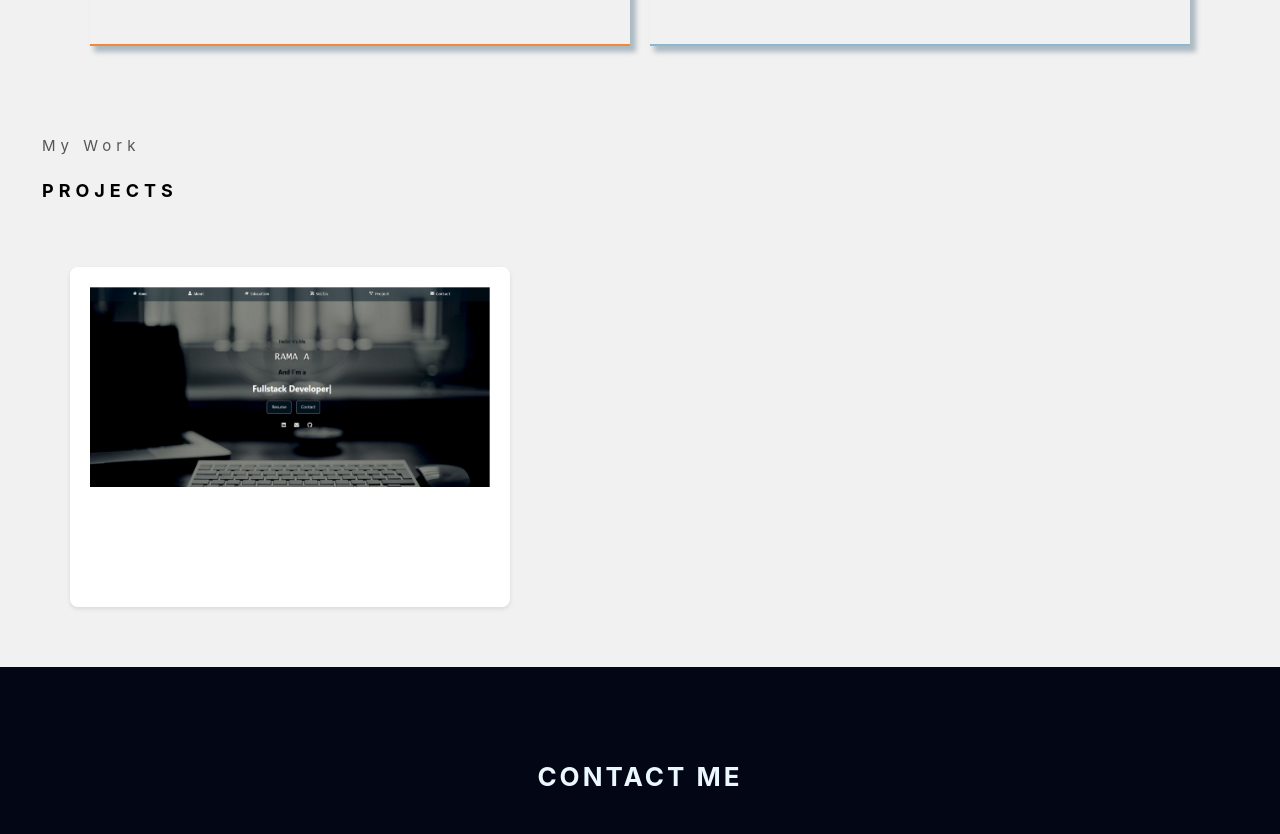
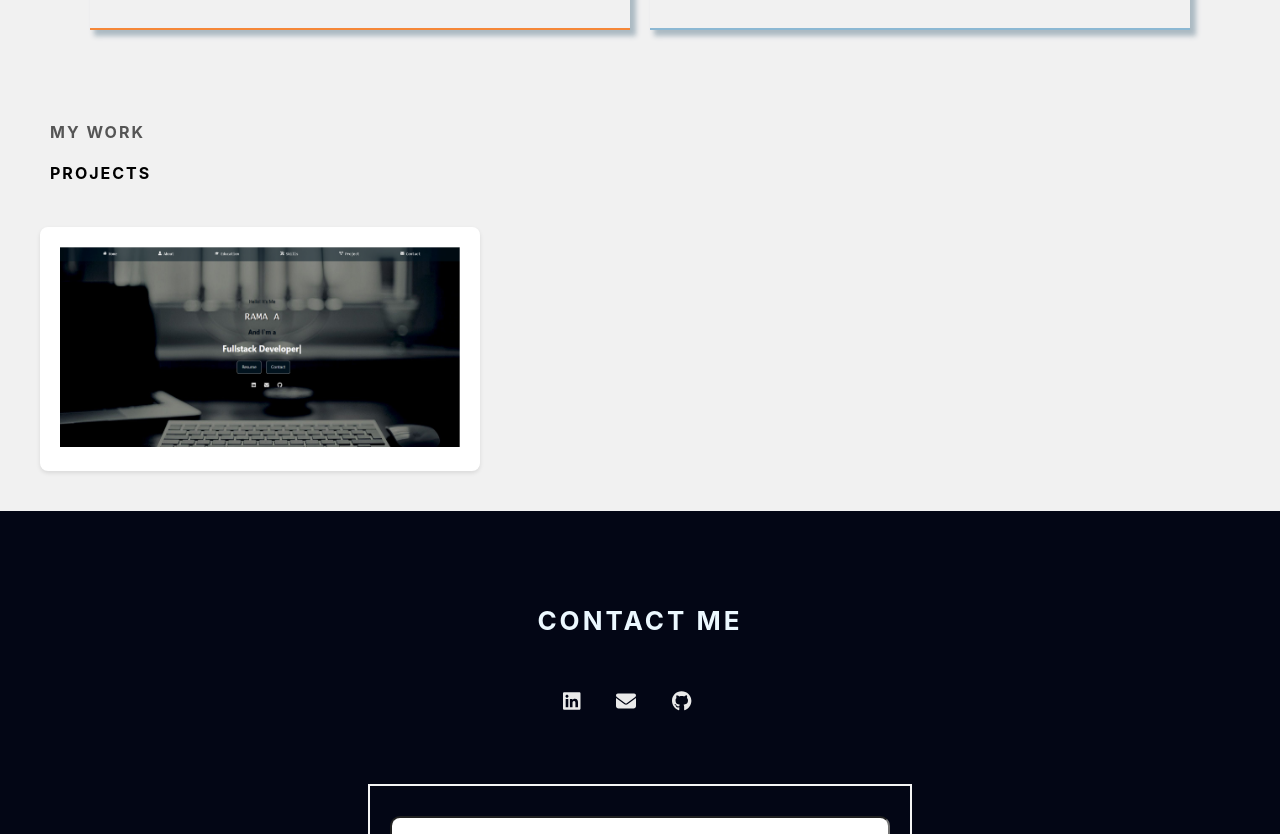
Before and after one commit to akularamanamma/Portofilofrontend, a React (Create React App) app: page / in a window 1280 px wide. Shown: the part 2735-3569 px from the top of the page. Built offline with nearby package versions, Linux system fonts and the light colour scheme.

Commit message:
Update Projects.css

```diff
--- a/src/components/css/Projects.css
+++ b/src/components/css/Projects.css
@@ -1,101 +1,136 @@
-.card-container{
-    margin: 30px 30px;
+.card-container {
+  margin: 20px;
   display: flex;
   flex-wrap: wrap;
-  padding: 10px 20px;
-
+   padding: 10px;
 }
-
-
 
 .project-card {
   background-color: #ffffff;
   border-radius: 8px;
   box-shadow: 0 2px 4px rgba(0, 0, 0, 0.1);
   padding: 20px;
-    margin-bottom: 20px;
-    height: 300px;
-    width: 400px;
-    margin: 20px 20px;
-    /* overflow: hidden; */
+  margin: 10px;
+  height: auto; /* Allows cards to adjust to content */
+  width: 90%;
+  max-width: 400px;
   position: relative;
-    top: 0;
   transition: transform 0.3s ease;
 }
 
-  .project-card:hover{
+.project-card:hover {
   transform: translateY(-5px);
 }
 
-.content{
+.content {
   position: absolute;
-    top:10px;
   bottom: 0;
-    left: 30px;
+  left: 0;
+  right: 0;
   opacity: 0;
-    /* padding: 20px; */
-    right: 20px;
   text-align: center;
-   margin-top: 220px;
-   background: #ffffff6c;
-   height: 100px;
+  background: rgba(255, 255, 255, 0.8);
+  height: auto;
   color: #041119;
-   width: 400px;
+  padding: 15px;
+  transition: opacity 0.3s ease-in-out;
 }
 
-  .project-card:hover .content{
-    transform: translateY(-5px);
-   bottom: 20px;
+.project-card:hover .content {
   opacity: 1;
 }
 
 .content h2 {
-    font-size: 1.1rem;
-    margin-bottom: 10px;
+  font-size: 1rem;
+  margin-bottom: 5px;
   text-transform: uppercase;
 }
 
 .content p {
-    font-size: 1.2rem;
-    margin-bottom: 15px;
+  font-size: 0.9rem;
+  margin-bottom: 10px;
 }
 
 .content a {
   color: #007bff;
   text-decoration: none;
-    font-size: 1rem;
+  font-size: 0.9rem;
   font-weight: bold;
-    display: inline-block;
 }
 
 .content a:hover {
   text-decoration: underline;
 }
 
-  .lable {
-    padding: 0px 12px;
-    font-size: 18px;
-    font-weight: 700;
-    margin-left: 30px;
-    margin-top: 0px;
-    text-transform: uppercase;
-    letter-spacing: 5px;
-    line-height: 1.8;
+.head{
+  color: #555;
 }
 
-.head {
-    /* display: inline-block; */
-    padding: 0px 12px;
-    color: rgb(85, 85, 85);
-    margin-bottom: 20px;
-    margin-left: 30px;
-    letter-spacing: 5px;
-    font-size: 15px;
+.lable, .head {
+  font-size: 16px;
+  font-weight: 700;
+  text-transform: uppercase;
+  letter-spacing: 2px;
+  line-height: 1.6;
+  padding:0px 50px;
 }
 
-  @media only screen and (max-width: 768px) {
-    .lable,.head{
-      margin-left: 20%;
+/* Mobile Responsiveness */
+@media (max-width: 768px) {
+  .project-card {
+    width: 100%; /* Makes cards take full width on smaller screens */
+    max-width: 95%;
   }
 
+  .content {
+    height: auto;
+    padding: 10px;
   }
+
+  .content h2 {
+    font-size: 0.9rem;
+  }
+
+  .content p {
+    font-size: 0.8rem;
+  }
+
+  .content a {
+    font-size: 0.8rem;
+  }
+
+  .lable, .head {
+    font-size: 14px;
+    letter-spacing: 1.5px;
+    padding: 0px 30px;
+  }
+}
+
+/* Extra Small Devices (Phones) */
+@media (max-width: 480px) {
+  .project-card {
+    padding: 15px;
+  }
+
+  .content {
+    padding: 8px;
+  }
+
+  .content h2 {
+    font-size: 0.85rem;
+  }
+
+  .content p {
+    font-size: 0.75rem;
+  }
+
+  .content a {
+    font-size: 0.75rem;
+  }
+
+  .lable, .head {
+    font-size: 13px;
+    letter-spacing: 1px;
+    padding:0px 30px;
+  }
+}
```
Lines whose indentation alone changed are shown as unchanged.
